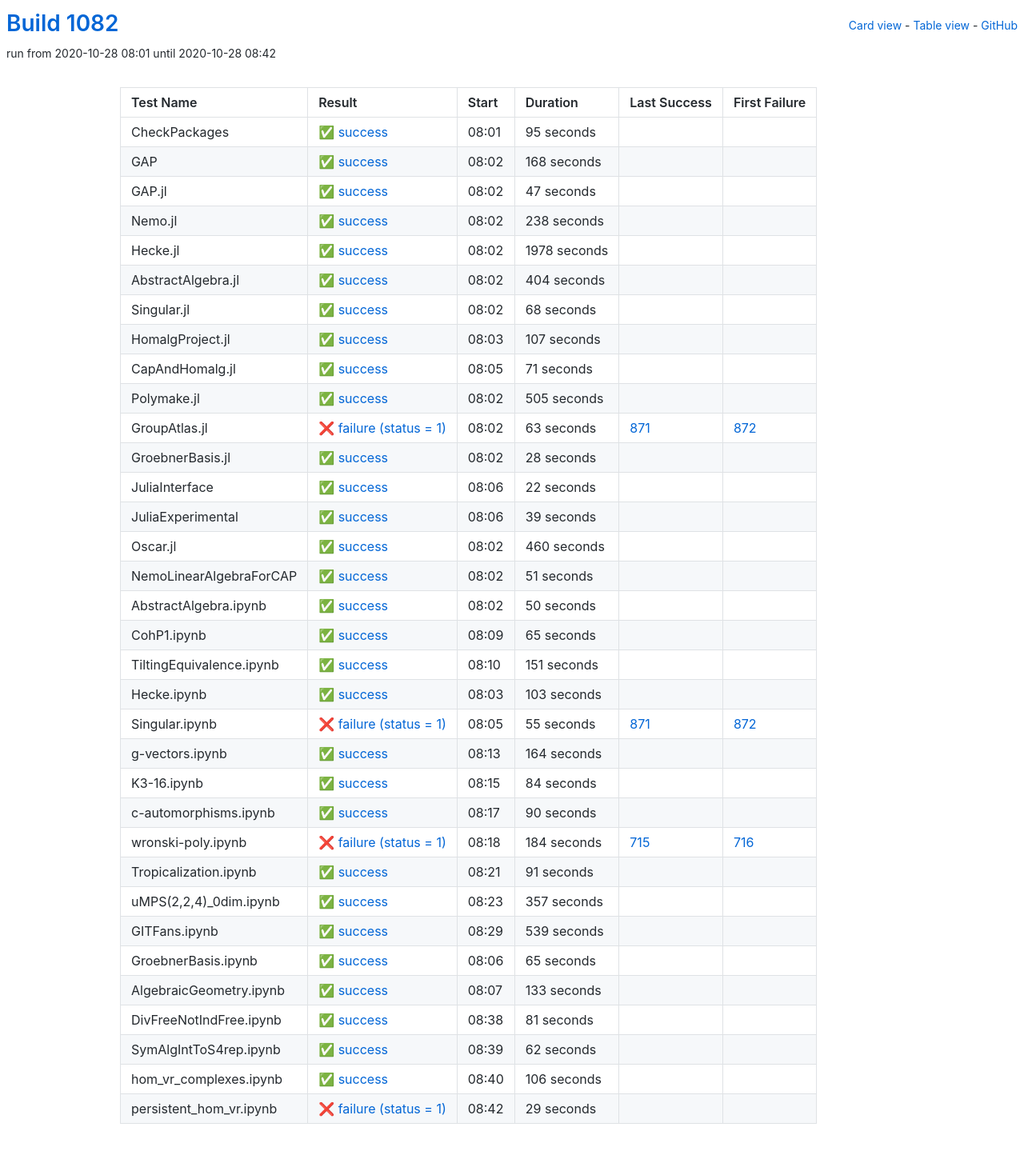
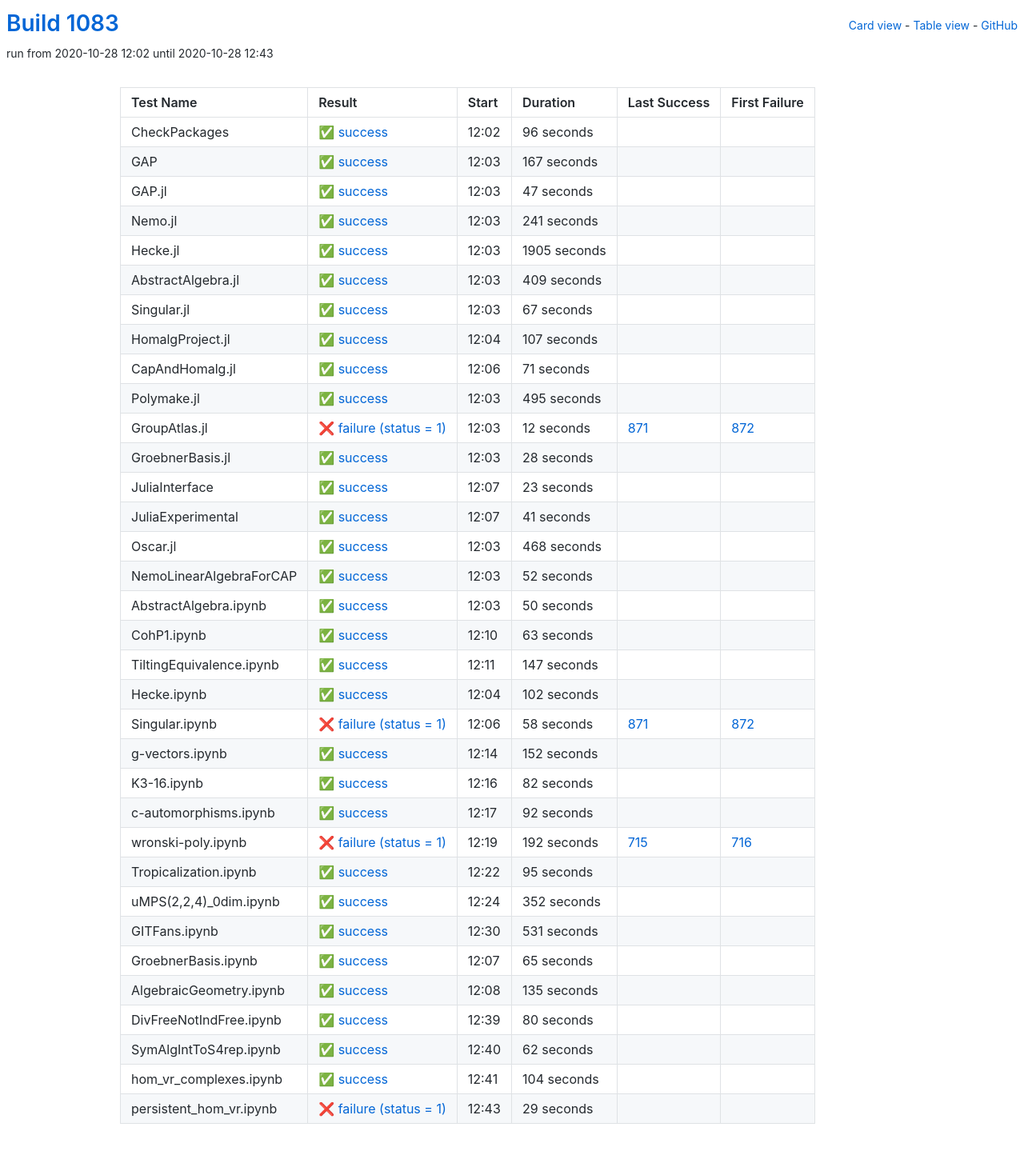
Before and after one commit to oscar-system/oscar-ci-status-stable, a Jekyll site: the page built from table.html, in a window 1280 px wide. Shown: the whole page at 80% size. Built offline with Jekyll 4.4.1, drawn with Linux system fonts in a browser that asks for light colours.

Commit message:
Build #1083

```diff
--- a/_data/ci.yml
+++ b/_data/ci.yml
@@ -1,6 +1,6 @@
 ---
-build: 1082
-build_url: https://oscarci.mathematik.uni-kl.de/job/oscar-stable/1082/
+build: 1083
+build_url: https://oscarci.mathematik.uni-kl.de/job/oscar-stable/1083/
 job: oscar-stable
 organization: oscar-system
 repo: oscar-ci-status-stable
@@ -8,32 +8,32 @@ repourl: https://github.com/oscar-system/oscar-ci-status-stable
 tests:
 - name: CheckPackages
   id: checkpackages
-  log: https://oscarci.mathematik.uni-kl.de/job/oscar-stable/1082/artifact/logs/build-1082/CheckPackages.log
-  start: 2020-10-28 08:01
+  log: https://oscarci.mathematik.uni-kl.de/job/oscar-stable/1083/artifact/logs/build-1083/CheckPackages.log
+  start: 2020-10-28 12:02
   success: true
   exitcode: 0
   status: success
-  duration: 95
+  duration: 96
   last_success: false
   last_success_url:
   first_failure: false
   first_failure_url:
 - name: GAP
   id: gap
-  log: https://oscarci.mathematik.uni-kl.de/job/oscar-stable/1082/artifact/logs/build-1082/GAP.log
-  start: 2020-10-28 08:02
+  log: https://oscarci.mathematik.uni-kl.de/job/oscar-stable/1083/artifact/logs/build-1083/GAP.log
+  start: 2020-10-28 12:03
   success: true
   exitcode: 0
   status: success
-  duration: 168
+  duration: 167
   last_success: false
   last_success_url:
   first_failure: false
   first_failure_url:
 - name: GAP.jl
   id: gap-jl
-  log: https://oscarci.mathematik.uni-kl.de/job/oscar-stable/1082/artifact/logs/build-1082/GAP.jl.log
-  start: 2020-10-28 08:02
+  log: https://oscarci.mathematik.uni-kl.de/job/oscar-stable/1083/artifact/logs/build-1083/GAP.jl.log
+  start: 2020-10-28 12:03
   success: true
   exitcode: 0
   status: success
@@ -44,56 +44,56 @@ tests:
   first_failure_url:
 - name: Nemo.jl
   id: nemo-jl
-  log: https://oscarci.mathematik.uni-kl.de/job/oscar-stable/1082/artifact/logs/build-1082/Nemo.jl.log
-  start: 2020-10-28 08:02
+  log: https://oscarci.mathematik.uni-kl.de/job/oscar-stable/1083/artifact/logs/build-1083/Nemo.jl.log
+  start: 2020-10-28 12:03
   success: true
   exitcode: 0
   status: success
-  duration: 238
+  duration: 241
   last_success: false
   last_success_url:
   first_failure: false
   first_failure_url:
 - name: Hecke.jl
   id: hecke-jl
-  log: https://oscarci.mathematik.uni-kl.de/job/oscar-stable/1082/artifact/logs/build-1082/Hecke.jl.log
-  start: 2020-10-28 08:02
+  log: https://oscarci.mathematik.uni-kl.de/job/oscar-stable/1083/artifact/logs/build-1083/Hecke.jl.log
+  start: 2020-10-28 12:03
   success: true
   exitcode: 0
   status: success
-  duration: 1978
+  duration: 1905
   last_success: false
   last_success_url:
   first_failure: false
   first_failure_url:
 - name: AbstractAlgebra.jl
   id: abstractalgebra-jl
-  log: https://oscarci.mathematik.uni-kl.de/job/oscar-stable/1082/artifact/logs/build-1082/AbstractAlgebra.jl.log
-  start: 2020-10-28 08:02
+  log: https://oscarci.mathematik.uni-kl.de/job/oscar-stable/1083/artifact/logs/build-1083/AbstractAlgebra.jl.log
+  start: 2020-10-28 12:03
   success: true
   exitcode: 0
   status: success
-  duration: 404
+  duration: 409
   last_success: false
   last_success_url:
   first_failure: false
   first_failure_url:
 - name: Singular.jl
   id: singular-jl
-  log: https://oscarci.mathematik.uni-kl.de/job/oscar-stable/1082/artifact/logs/build-1082/Singular.jl.log
-  start: 2020-10-28 08:02
+  log: https://oscarci.mathematik.uni-kl.de/job/oscar-stable/1083/artifact/logs/build-1083/Singular.jl.log
+  start: 2020-10-28 12:03
   success: true
   exitcode: 0
   status: success
-  duration: 68
+  duration: 67
   last_success: false
   last_success_url:
   first_failure: false
   first_failure_url:
 - name: HomalgProject.jl
   id: homalgproject-jl
-  log: https://oscarci.mathematik.uni-kl.de/job/oscar-stable/1082/artifact/logs/build-1082/HomalgProject.jl.log
-  start: 2020-10-28 08:03
+  log: https://oscarci.mathematik.uni-kl.de/job/oscar-stable/1083/artifact/logs/build-1083/HomalgProject.jl.log
+  start: 2020-10-28 12:04
   success: true
   exitcode: 0
   status: success
@@ -104,8 +104,8 @@ tests:
   first_failure_url:
 - name: CapAndHomalg.jl
   id: capandhomalg-jl
-  log: https://oscarci.mathematik.uni-kl.de/job/oscar-stable/1082/artifact/logs/build-1082/CapAndHomalg.jl.log
-  start: 2020-10-28 08:05
+  log: https://oscarci.mathematik.uni-kl.de/job/oscar-stable/1083/artifact/logs/build-1083/CapAndHomalg.jl.log
+  start: 2020-10-28 12:06
   success: true
   exitcode: 0
   status: success
@@ -116,32 +116,32 @@ tests:
   first_failure_url:
 - name: Polymake.jl
   id: polymake-jl
-  log: https://oscarci.mathematik.uni-kl.de/job/oscar-stable/1082/artifact/logs/build-1082/Polymake.jl.log
-  start: 2020-10-28 08:02
+  log: https://oscarci.mathematik.uni-kl.de/job/oscar-stable/1083/artifact/logs/build-1083/Polymake.jl.log
+  start: 2020-10-28 12:03
   success: true
   exitcode: 0
   status: success
-  duration: 505
+  duration: 495
   last_success: false
   last_success_url:
   first_failure: false
   first_failure_url:
 - name: GroupAtlas.jl
   id: groupatlas-jl
-  log: https://oscarci.mathematik.uni-kl.de/job/oscar-stable/1082/artifact/logs/build-1082/GroupAtlas.jl.log
-  start: 2020-10-28 08:02
+  log: https://oscarci.mathematik.uni-kl.de/job/oscar-stable/1083/artifact/logs/build-1083/GroupAtlas.jl.log
+  start: 2020-10-28 12:03
   success: false
   exitcode: 1
   status: failure
-  duration: 63
+  duration: 12
   last_success: 871
   last_success_url: https://oscarci.mathematik.uni-kl.de/job/oscar-stable/871/
   first_failure: 872
   first_failure_url: https://oscarci.mathematik.uni-kl.de/job/oscar-stable/872/
 - name: GroebnerBasis.jl
   id: groebnerbasis-jl
-  log: https://oscarci.mathematik.uni-kl.de/job/oscar-stable/1082/artifact/logs/build-1082/GroebnerBasis.jl.log
-  start: 2020-10-28 08:02
+  log: https://oscarci.mathematik.uni-kl.de/job/oscar-stable/1083/artifact/logs/build-1083/GroebnerBasis.jl.log
+  start: 2020-10-28 12:03
   success: true
   exitcode: 0
   status: success
@@ -152,56 +152,56 @@ tests:
   first_failure_url:
 - name: JuliaInterface
   id: juliainterface
-  log: https://oscarci.mathematik.uni-kl.de/job/oscar-stable/1082/artifact/logs/build-1082/JuliaInterface.log
-  start: 2020-10-28 08:06
+  log: https://oscarci.mathematik.uni-kl.de/job/oscar-stable/1083/artifact/logs/build-1083/JuliaInterface.log
+  start: 2020-10-28 12:07
   success: true
   exitcode: 0
   status: success
-  duration: 22
+  duration: 23
   last_success: false
   last_success_url:
   first_failure: false
   first_failure_url:
 - name: JuliaExperimental
   id: juliaexperimental
-  log: https://oscarci.mathematik.uni-kl.de/job/oscar-stable/1082/artifact/logs/build-1082/JuliaExperimental.log
-  start: 2020-10-28 08:06
+  log: https://oscarci.mathematik.uni-kl.de/job/oscar-stable/1083/artifact/logs/build-1083/JuliaExperimental.log
+  start: 2020-10-28 12:07
   success: true
   exitcode: 0
   status: success
-  duration: 39
+  duration: 41
   last_success: false
   last_success_url:
   first_failure: false
   first_failure_url:
 - name: Oscar.jl
   id: oscar-jl
-  log: https://oscarci.mathematik.uni-kl.de/job/oscar-stable/1082/artifact/logs/build-1082/Oscar.jl.log
-  start: 2020-10-28 08:02
+  log: https://oscarci.mathematik.uni-kl.de/job/oscar-stable/1083/artifact/logs/build-1083/Oscar.jl.log
+  start: 2020-10-28 12:03
   success: true
   exitcode: 0
   status: success
-  duration: 460
+  duration: 468
   last_success: false
   last_success_url:
   first_failure: false
   first_failure_url:
 - name: NemoLinearAlgebraForCAP
   id: nemolinearalgebraforcap
-  log: https://oscarci.mathematik.uni-kl.de/job/oscar-stable/1082/artifact/logs/build-1082/NemoLinearAlgebraForCAP.log
-  start: 2020-10-28 08:02
+  log: https://oscarci.mathematik.uni-kl.de/job/oscar-stable/1083/artifact/logs/build-1083/NemoLinearAlgebraForCAP.log
+  start: 2020-10-28 12:03
   success: true
   exitcode: 0
   status: success
-  duration: 51
+  duration: 52
   last_success: false
   last_success_url:
   first_failure: false
   first_failure_url:
 - name: AbstractAlgebra.ipynb
   id: abstractalgebra-ipynb
-  log: https://oscarci.mathematik.uni-kl.de/job/oscar-stable/1082/artifact/logs/build-1082/AbstractAlgebra.ipynb.log
-  start: 2020-10-28 08:02
+  log: https://oscarci.mathematik.uni-kl.de/job/oscar-stable/1083/artifact/logs/build-1083/AbstractAlgebra.ipynb.log
+  start: 2020-10-28 12:03
   success: true
   exitcode: 0
   status: success
@@ -212,140 +212,140 @@ tests:
   first_failure_url:
 - name: CohP1.ipynb
   id: cohp1-ipynb
-  log: https://oscarci.mathematik.uni-kl.de/job/oscar-stable/1082/artifact/logs/build-1082/CohP1.ipynb.log
-  start: 2020-10-28 08:09
+  log: https://oscarci.mathematik.uni-kl.de/job/oscar-stable/1083/artifact/logs/build-1083/CohP1.ipynb.log
+  start: 2020-10-28 12:10
   success: true
   exitcode: 0
   status: success
-  duration: 65
+  duration: 63
   last_success: false
   last_success_url:
   first_failure: false
   first_failure_url:
 - name: TiltingEquivalence.ipynb
   id: tiltingequivalence-ipynb
-  log: https://oscarci.mathematik.uni-kl.de/job/oscar-stable/1082/artifact/logs/build-1082/TiltingEquivalence.ipynb.log
-  start: 2020-10-28 08:10
+  log: https://oscarci.mathematik.uni-kl.de/job/oscar-stable/1083/artifact/logs/build-1083/TiltingEquivalence.ipynb.log
+  start: 2020-10-28 12:11
   success: true
   exitcode: 0
   status: success
-  duration: 151
+  duration: 147
   last_success: false
   last_success_url:
   first_failure: false
   first_failure_url:
 - name: Hecke.ipynb
   id: hecke-ipynb
-  log: https://oscarci.mathematik.uni-kl.de/job/oscar-stable/1082/artifact/logs/build-1082/Hecke.ipynb.log
-  start: 2020-10-28 08:03
+  log: https://oscarci.mathematik.uni-kl.de/job/oscar-stable/1083/artifact/logs/build-1083/Hecke.ipynb.log
+  start: 2020-10-28 12:04
   success: true
   exitcode: 0
   status: success
-  duration: 103
+  duration: 102
   last_success: false
   last_success_url:
   first_failure: false
   first_failure_url:
 - name: Singular.ipynb
   id: singular-ipynb
-  log: https://oscarci.mathematik.uni-kl.de/job/oscar-stable/1082/artifact/logs/build-1082/Singular.ipynb.log
-  start: 2020-10-28 08:05
+  log: https://oscarci.mathematik.uni-kl.de/job/oscar-stable/1083/artifact/logs/build-1083/Singular.ipynb.log
+  start: 2020-10-28 12:06
   success: false
   exitcode: 1
   status: failure
-  duration: 55
+  duration: 58
   last_success: 871
   last_success_url: https://oscarci.mathematik.uni-kl.de/job/oscar-stable/871/
   first_failure: 872
   first_failure_url: https://oscarci.mathematik.uni-kl.de/job/oscar-stable/872/
 - name: g-vectors.ipynb
   id: g-vectors-ipynb
-  log: https://oscarci.mathematik.uni-kl.de/job/oscar-stable/1082/artifact/logs/build-1082/g-vectors.ipynb.log
-  start: 2020-10-28 08:13
+  log: https://oscarci.mathematik.uni-kl.de/job/oscar-stable/1083/artifact/logs/build-1083/g-vectors.ipynb.log
+  start: 2020-10-28 12:14
   success: true
   exitcode: 0
   status: success
-  duration: 164
+  duration: 152
   last_success: false
   last_success_url:
   first_failure: false
   first_failure_url:
 - name: K3-16.ipynb
   id: k3-16-ipynb
-  log: https://oscarci.mathematik.uni-kl.de/job/oscar-stable/1082/artifact/logs/build-1082/K3-16.ipynb.log
-  start: 2020-10-28 08:15
+  log: https://oscarci.mathematik.uni-kl.de/job/oscar-stable/1083/artifact/logs/build-1083/K3-16.ipynb.log
+  start: 2020-10-28 12:16
   success: true
   exitcode: 0
   status: success
-  duration: 84
+  duration: 82
   last_success: false
   last_success_url:
   first_failure: false
   first_failure_url:
 - name: c-automorphisms.ipynb
   id: c-automorphisms-ipynb
-  log: https://oscarci.mathematik.uni-kl.de/job/oscar-stable/1082/artifact/logs/build-1082/c-automorphisms.ipynb.log
-  start: 2020-10-28 08:17
+  log: https://oscarci.mathematik.uni-kl.de/job/oscar-stable/1083/artifact/logs/build-1083/c-automorphisms.ipynb.log
+  start: 2020-10-28 12:17
   success: true
   exitcode: 0
   status: success
-  duration: 90
+  duration: 92
   last_success: false
   last_success_url:
   first_failure: false
   first_failure_url:
 - name: wronski-poly.ipynb
   id: wronski-poly-ipynb
-  log: https://oscarci.mathematik.uni-kl.de/job/oscar-stable/1082/artifact/logs/build-1082/wronski-poly.ipynb.log
-  start: 2020-10-28 08:18
+  log: https://oscarci.mathematik.uni-kl.de/job/oscar-stable/1083/artifact/logs/build-1083/wronski-poly.ipynb.log
+  start: 2020-10-28 12:19
   success: false
   exitcode: 1
   status: failure
-  duration: 184
+  duration: 192
   last_success: 715
   last_success_url: https://oscarci.mathematik.uni-kl.de/job/oscar-stable/715/
   first_failure: 716
   first_failure_url: https://oscarci.mathematik.uni-kl.de/job/oscar-stable/716/
 - name: Tropicalization.ipynb
   id: tropicalization-ipynb
-  log: https://oscarci.mathematik.uni-kl.de/job/oscar-stable/1082/artifact/logs/build-1082/Tropicalization.ipynb.log
-  start: 2020-10-28 08:21
+  log: https://oscarci.mathematik.uni-kl.de/job/oscar-stable/1083/artifact/logs/build-1083/Tropicalization.ipynb.log
+  start: 2020-10-28 12:22
   success: true
   exitcode: 0
   status: success
-  duration: 91
+  duration: 95
   last_success: false
   last_success_url:
   first_failure: false
   first_failure_url:
 - name: uMPS(2,2,4)_0dim.ipynb
   id: umps-2-2-4-0dim-ipynb
-  log: https://oscarci.mathematik.uni-kl.de/job/oscar-stable/1082/artifact/logs/build-1082/uMPS-2-2-4-_0dim.ipynb.log
-  start: 2020-10-28 08:23
+  log: https://oscarci.mathematik.uni-kl.de/job/oscar-stable/1083/artifact/logs/build-1083/uMPS-2-2-4-_0dim.ipynb.log
+  start: 2020-10-28 12:24
   success: true
   exitcode: 0
   status: success
-  duration: 357
+  duration: 352
   last_success: false
   last_success_url:
   first_failure: false
   first_failure_url:
 - name: GITFans.ipynb
   id: gitfans-ipynb
-  log: https://oscarci.mathematik.uni-kl.de/job/oscar-stable/1082/artifact/logs/build-1082/GITFans.ipynb.log
-  start: 2020-10-28 08:29
+  log: https://oscarci.mathematik.uni-kl.de/job/oscar-stable/1083/artifact/logs/build-1083/GITFans.ipynb.log
+  start: 2020-10-28 12:30
   success: true
   exitcode: 0
   status: success
-  duration: 539
+  duration: 531
   last_success: false
   last_success_url:
   first_failure: false
   first_failure_url:
 - name: GroebnerBasis.ipynb
   id: groebnerbasis-ipynb
-  log: https://oscarci.mathematik.uni-kl.de/job/oscar-stable/1082/artifact/logs/build-1082/GroebnerBasis.ipynb.log
-  start: 2020-10-28 08:06
+  log: https://oscarci.mathematik.uni-kl.de/job/oscar-stable/1083/artifact/logs/build-1083/GroebnerBasis.ipynb.log
+  start: 2020-10-28 12:07
   success: true
   exitcode: 0
   status: success
@@ -356,32 +356,32 @@ tests:
   first_failure_url:
 - name: AlgebraicGeometry.ipynb
   id: algebraicgeometry-ipynb
-  log: https://oscarci.mathematik.uni-kl.de/job/oscar-stable/1082/artifact/logs/build-1082/AlgebraicGeometry.ipynb.log
-  start: 2020-10-28 08:07
+  log: https://oscarci.mathematik.uni-kl.de/job/oscar-stable/1083/artifact/logs/build-1083/AlgebraicGeometry.ipynb.log
+  start: 2020-10-28 12:08
   success: true
   exitcode: 0
   status: success
-  duration: 133
+  duration: 135
   last_success: false
   last_success_url:
   first_failure: false
   first_failure_url:
 - name: DivFreeNotIndFree.ipynb
   id: divfreenotindfree-ipynb
-  log: https://oscarci.mathematik.uni-kl.de/job/oscar-stable/1082/artifact/logs/build-1082/DivFreeNotIndFree.ipynb.log
-  start: 2020-10-28 08:38
+  log: https://oscarci.mathematik.uni-kl.de/job/oscar-stable/1083/artifact/logs/build-1083/DivFreeNotIndFree.ipynb.log
+  start: 2020-10-28 12:39
   success: true
   exitcode: 0
   status: success
-  duration: 81
+  duration: 80
   last_success: false
   last_success_url:
   first_failure: false
   first_failure_url:
 - name: SymAlgIntToS4rep.ipynb
   id: symalginttos4rep-ipynb
-  log: https://oscarci.mathematik.uni-kl.de/job/oscar-stable/1082/artifact/logs/build-1082/SymAlgIntToS4rep.ipynb.log
-  start: 2020-10-28 08:39
+  log: https://oscarci.mathematik.uni-kl.de/job/oscar-stable/1083/artifact/logs/build-1083/SymAlgIntToS4rep.ipynb.log
+  start: 2020-10-28 12:40
   success: true
   exitcode: 0
   status: success
@@ -392,20 +392,20 @@ tests:
   first_failure_url:
 - name: hom_vr_complexes.ipynb
   id: hom-vr-complexes-ipynb
-  log: https://oscarci.mathematik.uni-kl.de/job/oscar-stable/1082/artifact/logs/build-1082/hom_vr_complexes.ipynb.log
-  start: 2020-10-28 08:40
+  log: https://oscarci.mathematik.uni-kl.de/job/oscar-stable/1083/artifact/logs/build-1083/hom_vr_complexes.ipynb.log
+  start: 2020-10-28 12:41
   success: true
   exitcode: 0
   status: success
-  duration: 106
+  duration: 104
   last_success: false
   last_success_url:
   first_failure: false
   first_failure_url:
 - name: persistent_hom_vr.ipynb
   id: persistent-hom-vr-ipynb
-  log: https://oscarci.mathematik.uni-kl.de/job/oscar-stable/1082/artifact/logs/build-1082/persistent_hom_vr.ipynb.log
-  start: 2020-10-28 08:42
+  log: https://oscarci.mathematik.uni-kl.de/job/oscar-stable/1083/artifact/logs/build-1083/persistent_hom_vr.ipynb.log
+  start: 2020-10-28 12:43
   success: false
   exitcode: 1
   status: failure
```
Also changed, not shown: README.md.
